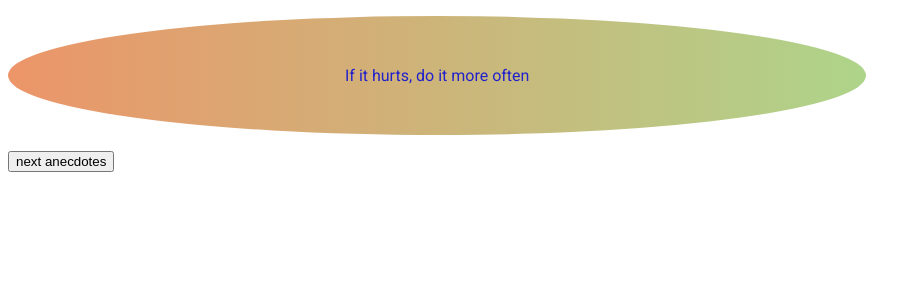
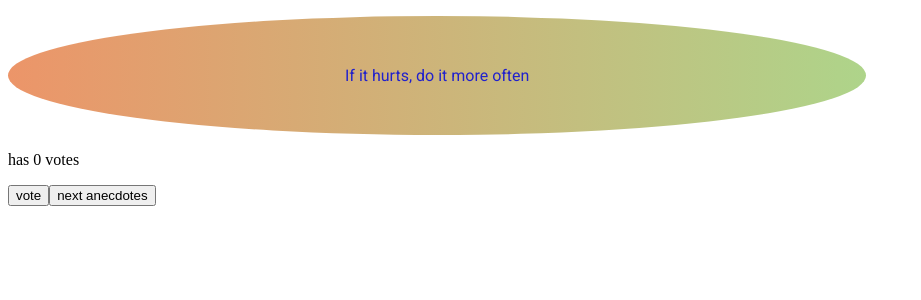
Before and after one commit to PrinceBaghel258025/fullStackOpen, a React (Create React App) app in the folder part1/part1/: page / in a window 1280 px wide. Shown: the top 300 px of the page, without its empty margins (0-921 px from the left). Built offline with nearby package versions, Linux system fonts and the light colour scheme.

Commit message:
completed 1.13

```diff
--- a/part1/part1/src/App.js
+++ b/part1/part1/src/App.js
@@ -3,34 +3,49 @@ import React, { useState } from 'react';
 import Anecdotes from './Anecdotes';
 
 //Button Component
-const Button = ({ click }) => {
+const Button = ({ click, text }) => {
   return (
     <>
-      <button onClick={click}>next anecdotes</button>
+      <button onClick={click}>{text}</button>
     </>
   )
 }
 
 //App COmponent
 const App = () => {
-  //getting the length
 
 let [selected, setSelected] = useState(0);
+const arr = new Array(32).fill(0);
+// console.log(arr)
+let [votes, setVotes] = useState(arr);
 
+ //getting the length
 let length;
 const getLength = (l) => {
   length = l;
 }
 
+
+
 const quoteHandler = () => {
-  const rand = Math.floor(Math.random() * length);
-  setSelected(rand);
+  // console.log(length)
+  const randQuote = Math.floor(Math.random() * length);
+  setSelected(randQuote);
+}
+
+const voteHandler = () => {
+  const newArr = [...votes];
+  console.log(votes)
+  newArr[selected] += 1;
+  setVotes(newArr);
 }
 
 return (
   <>
    <Anecdotes sendLength={getLength} rand={selected}/>
-    <Button click={quoteHandler} />
+  <p>has {votes[selected]} votes</p>
+  <Button text="vote" click={voteHandler} />
+    <Button text="next anecdotes" click={quoteHandler} />
   </>
 )
 }
```
